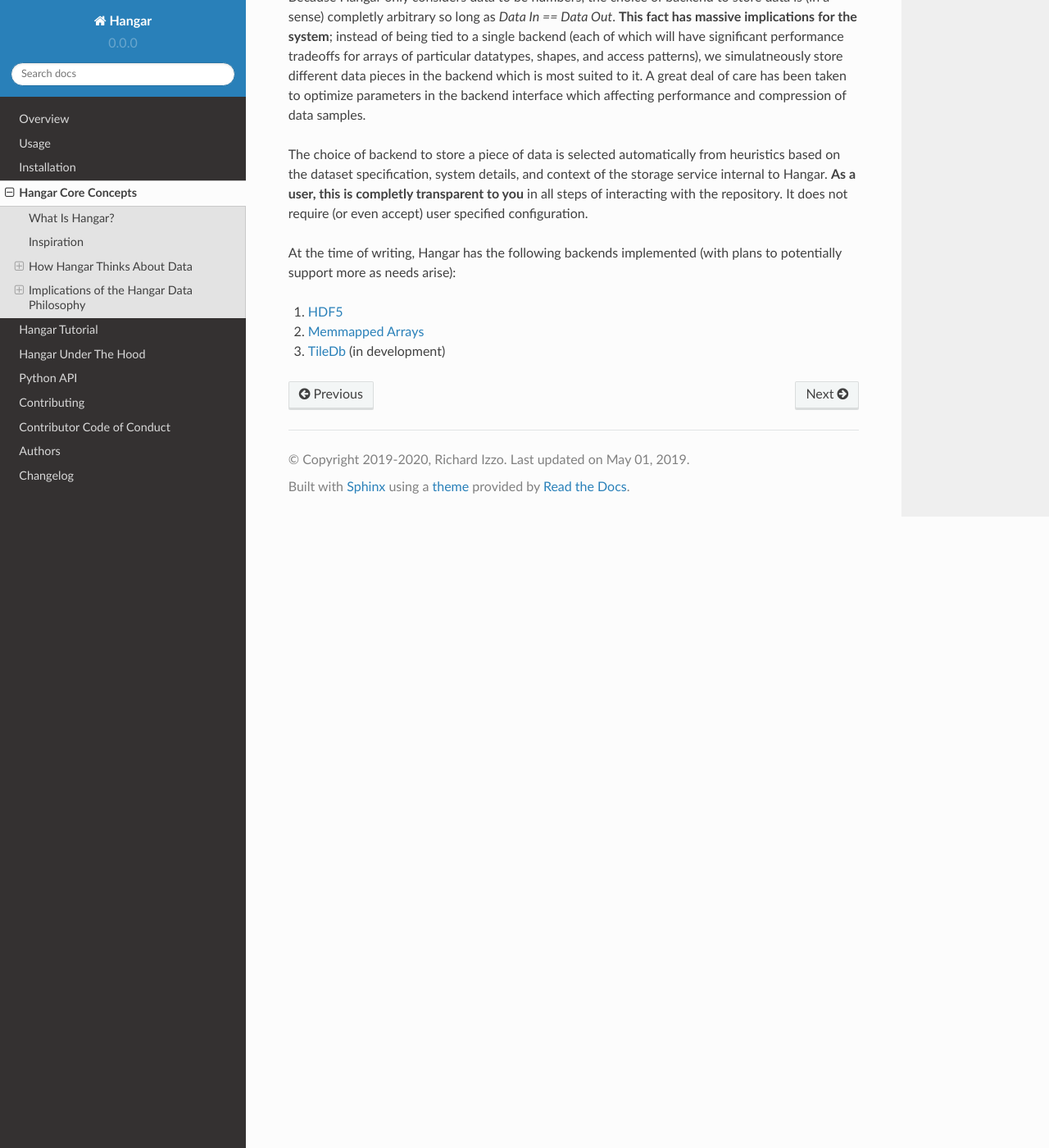
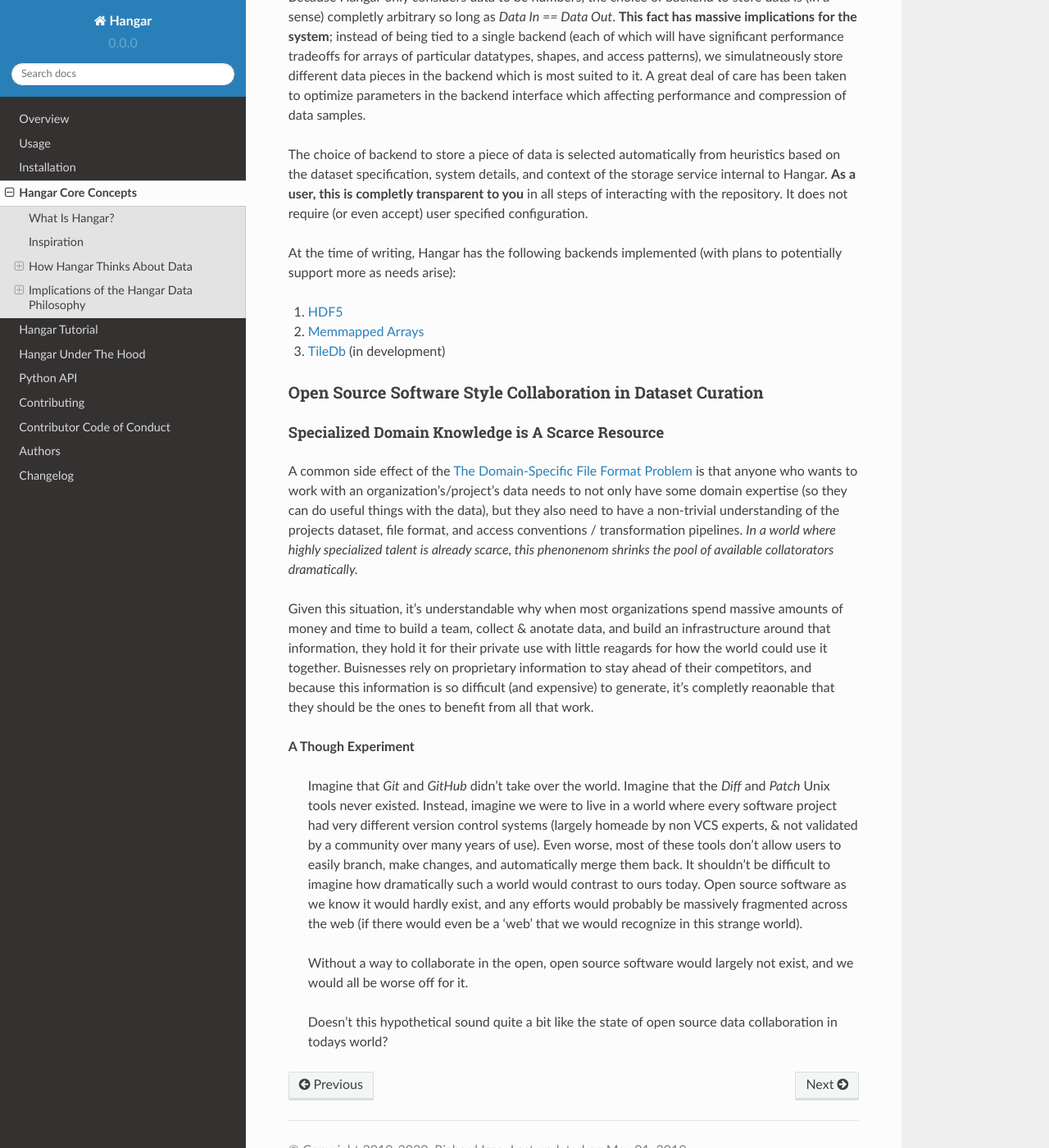
Before and after one commit to tensorwerk/hangar-py, a Sphinx documentation site: the page built from docs/concepts.rst, in a window 1280 px wide and 1400 px high, scrolled down 4081 px. Shown: the whole window at 82% size. Built offline with Sphinx 7.4.7 and the Read the Docs theme 2.0.0, drawn with Linux system fonts in a browser that asks for light colours; some of the changed text lies outside the part shown.

Commit message:
though experiment

```diff
--- a/docs/concepts.rst
+++ b/docs/concepts.rst
@@ -28,7 +28,6 @@ has resulted in these phenomenlly useful tools. Now that a new era of
 "Data-Defined software" is taking hold, we find there is a strong need for
 analogous version control systems which are designed to handle numerical data at
 large scale... Welcome to Hangar!
-
 
 Inspiration
 ===========
@@ -68,7 +67,6 @@ We will show how hangar solves these questions in a high-level guide below.
 For a deep dive into the Hangar internals, we invite you to check out the
 :ref:`ref-hangar-under-the-hood` page.
 
-
 How Hangar Thinks About Data
 ============================
 
@@ -79,7 +77,6 @@ file type, it does not have a file-extension, it does not mean anything to
 Hangar itself - it is just numbers. This theory of "Data" is nearly as simple as
 it gets, and this simplicity is what enables us to be unconstrained as we build
 abstractions and utilities to operate on it.
-
 
 Abstraction 1: What is a Repository?
 ------------------------------------
@@ -94,7 +91,6 @@ key/value store is also included to store metadata, but as it is a minor point i
 largely be ignored for the rest of this post.
 
 History exists at the Repository level, Information exists at the Commit level.
-
 
 Abstraction 2: What is a Dataset?
 ---------------------------------
@@ -116,7 +112,6 @@ pieces. To define a "Dataset" in Hangar, we need only provide:
 * a name
 * a type
 * a shape
-
 
 Abstraction 3: What Makes up a Dataset?
 ---------------------------------------
@@ -143,7 +138,6 @@ MRI volume scan for a particular patient; while for the NASDAQ Stock Ticker it
 might be an hours worth of price data points (or less, or more!) The point is
 that when you think about what a sample is, it should typically be the smallest
 atomic unit of useful information.
-
 
 Implications of the Hangar Data Philosophy
 ==========================================
@@ -181,8 +175,8 @@ Then when you retrieve it you are provided with the same array, in the same
 shape and datatype (unless you ask for a particular subarray-slice), already
 initialized in memory and ready to compute on instantly.
 
-Performance & Data Durability
-^^^^^^^^^^^^^^^^^^^^^^^^^^^^^
+High Performance From Simplicity
+^^^^^^^^^^^^^^^^^^^^^^^^^^^^^^^^
 
 Because Hangar is designed to deal (almost exclusively) with numerical arrays,
 we are able to "stand on the shoulders of giants" once again by utilizing many
@@ -219,3 +213,44 @@ plans to potentially support more as needs arise):
 1) `HDF5 <https://www.hdfgroup.org/solutions/hdf5/>`_
 2) `Memmapped Arrays <https://docs.scipy.org/doc/numpy/reference/generated/numpy.memmap.html>`_
 3) `TileDb <https://tiledb.io/>`_ (in development)
+
+Open Source Software Style Collaboration in Dataset Curation
+------------------------------------------------------------
+
+Specialized Domain Knowledge is A Scarce Resource
+^^^^^^^^^^^^^^^^^^^^^^^^^^^^^^^^^^^^^^^^^^^^^^^^^
+
+A common side effect of the `The Domain-Specific File Format Problem`_ is that
+anyone who wants to work with an organization's/project's data needs to not only
+have some domain expertise (so they can do useful things with the data), but
+they also need to have a non-trivial understanding of the projects dataset, file
+format, and access conventions / transformation pipelines. *In a world where
+highly specialized talent is already scarce, this phenonenom shrinks the pool of
+available collatorators dramatically.*
+
+Given this situation, it's understandable why when most organizations spend
+massive amounts of money and time to build a team, collect & anotate data, and
+build an infrastructure around that information, they hold it for their private
+use with little reagards for how the world could use it together. Buisnesses
+rely on proprietary information to stay ahead of their competitors, and because
+this information is so difficult (and expensive) to generate, it's completly
+reaonable that they should be the ones to benefit from all that work.
+
+**A Though Experiment**
+
+    Imagine that `Git` and `GitHub` didn't take over the world. Imagine that the
+    `Diff` and `Patch` Unix tools never existed. Instead, imagine we were to live in
+    a world where every software project had very different version control systems
+    (largely homeade by non VCS experts, & not validated by a community over many
+    years of use). Even worse, most of these tools don't allow users to easily
+    branch, make changes, and automatically merge them back. It shouldn't be
+    difficult to imagine how dramatically such a world would contrast to ours today.
+    Open source software as we know it would hardly exist, and any efforts would
+    probably be massively fragmented across the web (if there would even be a 'web'
+    that we would recognize in this strange world).
+
+    Without a way to collaborate in the open, open source software would largely not
+    exist, and we would all be worse off for it.
+
+    Doesn't this hypothetical sound quite a bit like the state of open source data
+    collaboration in todays world?
```
